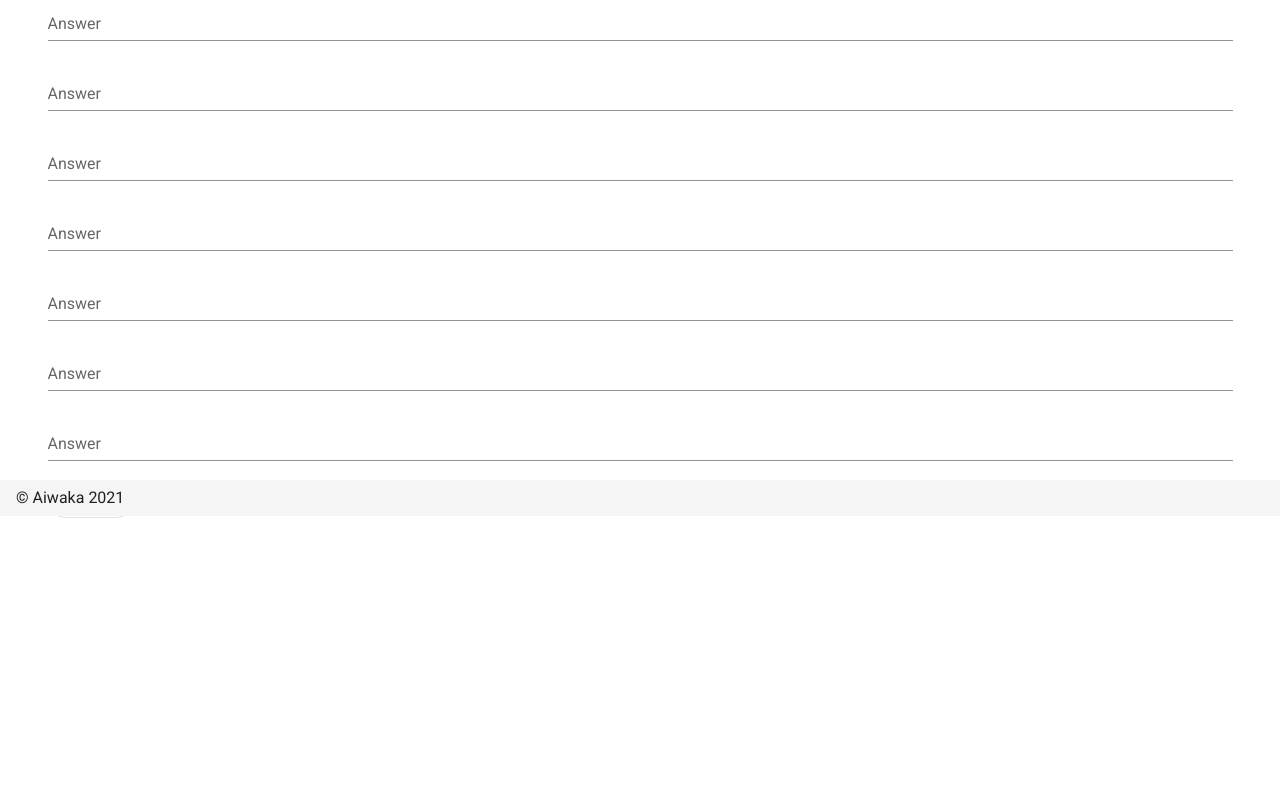
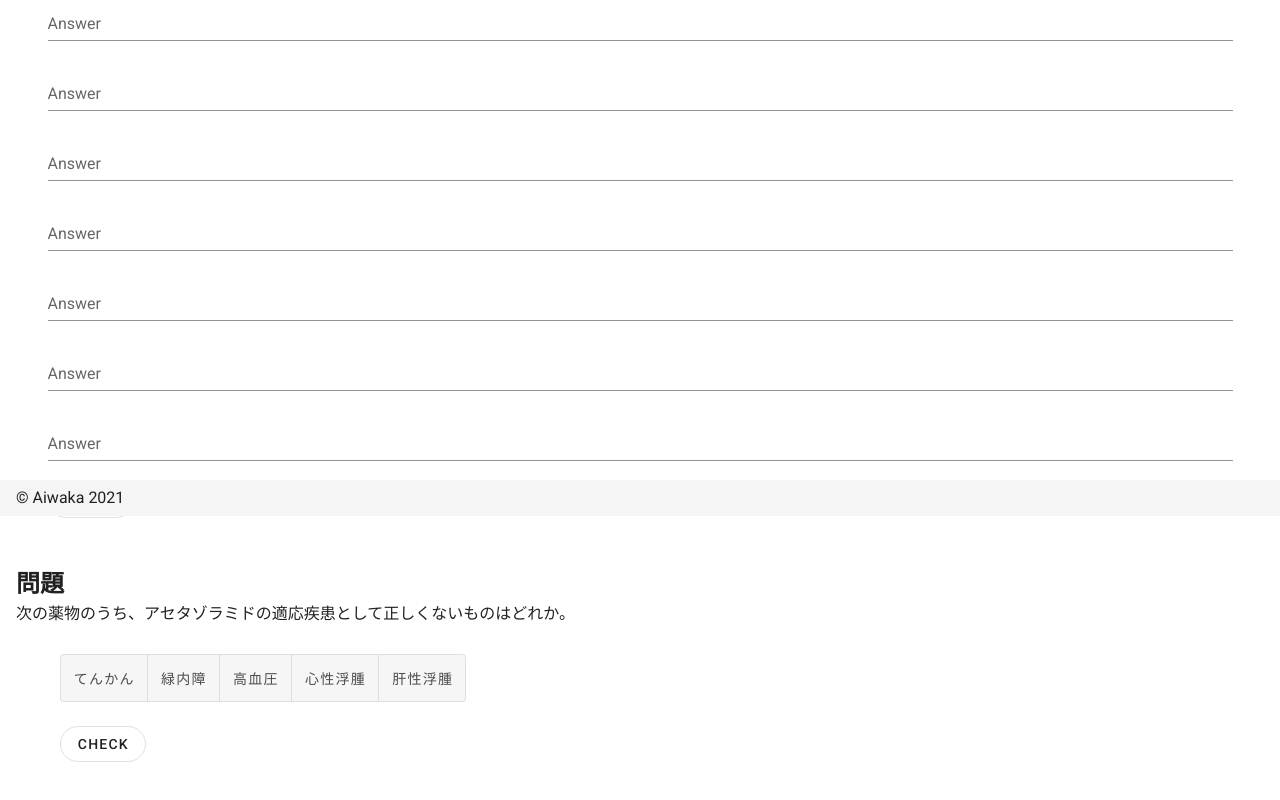
Before and after one commit to aiwaka/memorizing_quiz_app, a Vue app: page /list in a window 1280 px wide. Shown: the part 284-1084 px from the top of the page. Before the commit the page ends 870 px from the top, so only its background shows below. Built offline with nearby package versions, Linux system fonts and the light colour scheme.

Commit message:
add select type question and make answer component

```diff
--- /dev/null
+++ b/src/components/AnswerCard.vue
@@ -0,0 +1,56 @@
+<template>
+    <v-card class="ma-4">
+        <v-card-title v-if="corrected===true" class="red--text">正解</v-card-title>
+        <v-card-title v-else class="blue--text">不正解</v-card-title>
+        <v-card-text>正解：{{answer}}</v-card-text>
+        <v-card-actions>
+            <v-btn text color="teal accent-4" v-on:click="revealDesc=true">解説</v-btn>
+        </v-card-actions>
+        <v-expand-transition>
+            <v-card
+                v-if="revealDesc"
+                class="transition-fast-in-fast-out v-card--reveal"
+                style="height: 100%"
+            >
+                <v-card-text class="pb-0">{{description}}</v-card-text>
+                <v-card-actions class="pt-0">
+                    <v-btn text color="teal accent-4" v-on:click="revealDesc=false">閉じる</v-btn>
+                </v-card-actions>
+            </v-card>
+        </v-expand-transition>
+        <v-card-actions>
+            <v-btn
+                rounded
+                text
+                outlined
+                v-on:click="next()"
+            >Next</v-btn>
+        </v-card-actions>
+    </v-card>
+</template>
+
+<script>
+export default {
+    data: () => {
+        return {
+            revealDesc: false,
+        };
+    },
+    props: {
+        corrected: {
+            type: Boolean,
+        },
+        answer: {
+            type: String,
+        },
+        description: {
+            type: String,
+        }
+    },
+    methods: {
+        next() {
+            this.$emit('next')
+        }
+    }
+}
+</script>
--- a/src/components/QuizBlock.vue
+++ b/src/components/QuizBlock.vue
@@ -10,16 +10,23 @@
             :quizData="quizData"
             v-on:next="next"
         />
+        <quiz-select
+            v-if="parseInt(quizData.questionType)===2"
+            :quizData="quizData"
+            v-on:next="next"
+        />
     </div>
 </template>
 
 <script>
 import QuizOneAnswer from '@/components/QuizOneAnswer.vue'
 import QuizFilling from '@/components/QuizFilling.vue'
+import QuizSelect from '@/components/QuizSelect.vue'
 export default {
     components: {
         QuizOneAnswer,
         QuizFilling,
+        QuizSelect,
     },
     props: {
         quizData: {
--- /dev/null
+++ b/src/components/QuizSelect.vue
@@ -0,0 +1,84 @@
+<template>
+    <div class="quiz-select">
+        <v-card class="mb-4 pa-4" elevation="0">
+            <h2>問題</h2>
+            <p>{{quizData.question}}</p>
+            <v-form>
+                <v-container>
+                    <v-row>
+                        <v-col cols="12">
+                            <v-btn-toggle v-model="userInput">
+                                <v-btn v-for="(opt, index) in quizData.misc" :key="index">{{opt}}</v-btn>
+                            </v-btn-toggle>
+                        </v-col>
+                        <v-col cols="2">
+                            <v-btn
+                                rounded
+                                text
+                                outlined
+                                v-on:click="check()"
+                                :disabled="answered"
+                            >Check</v-btn>
+                        </v-col>
+                    </v-row>
+                </v-container>
+            </v-form>
+            <answer-card
+                v-if="answered"
+                :corrected="corrected"
+                :description="quizData.description"
+                :answer="quizData.misc[quizData.answer[0]]"
+                v-on:next="next()"
+            ></answer-card>
+        </v-card>
+
+    </div>
+</template>
+
+<script>
+import AnswerCard from '@/components/AnswerCard.vue';
+export default {
+    components: {
+        AnswerCard
+    },
+    data: () => {
+        return {
+            userInput: null,
+            corrected: false,
+            answered: false,
+        };
+    },
+    props: {
+       quizData: {
+           type: Object,
+           required: true,
+       }
+   },
+   watch: {
+       // eslint-disable-next-line no-unused-vars
+       quizData(newVal, oldVal) {
+           this.init()
+       }
+   },
+   methods: {
+       init() {
+           this.userInput = null
+           this.corrected = false
+           this.revealDesc = false
+           this.answered = false
+       },
+       check() {
+           this.answered = true
+           this.corrected = this.quizData.answer[0] === this.userInput
+        //    if(this.corrected) {
+        //        this.revealDesc = false
+        //    } else {
+        //        this.revealDesc = true
+        //    }
+       },
+       next() {
+           this.$emit('next', {correctness: this.corrected})
+       }
+   }
+}
+</script>
```
